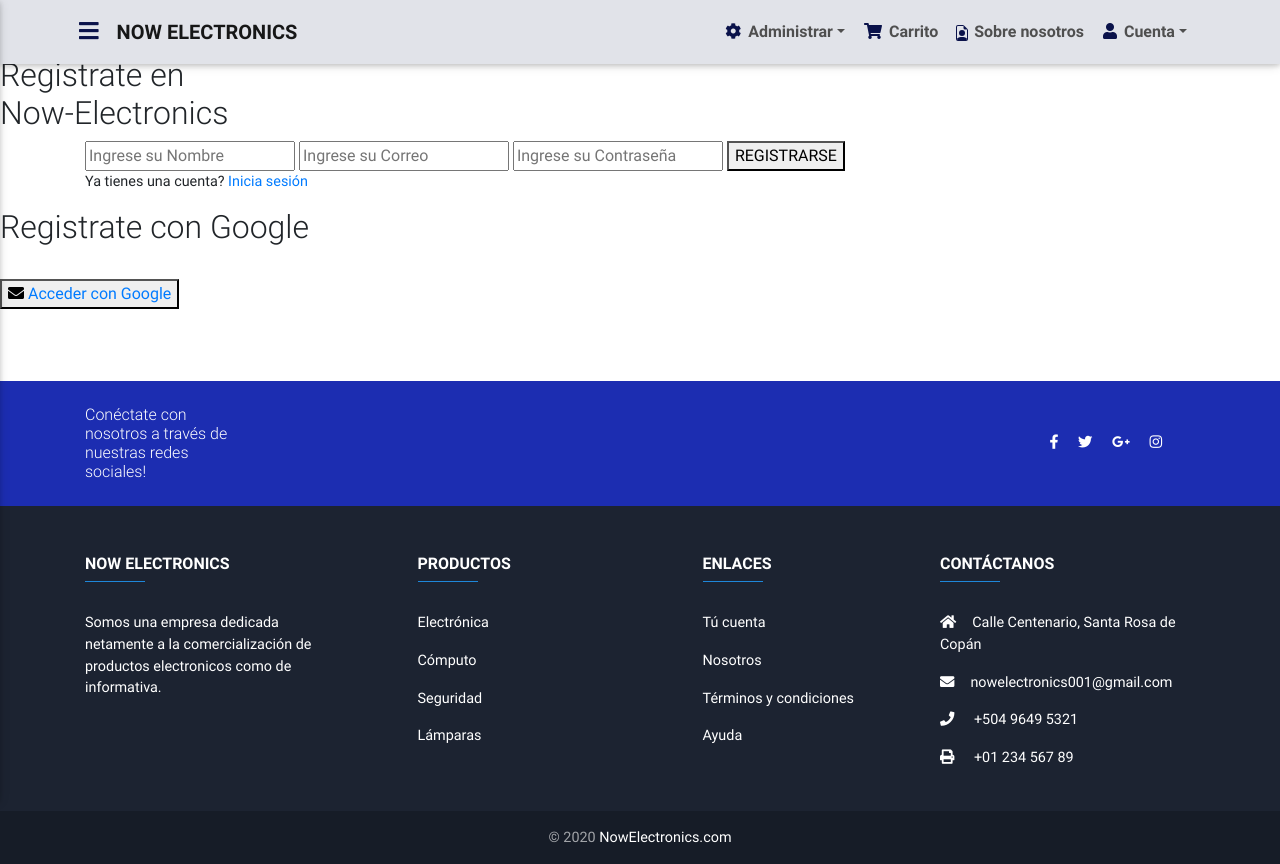
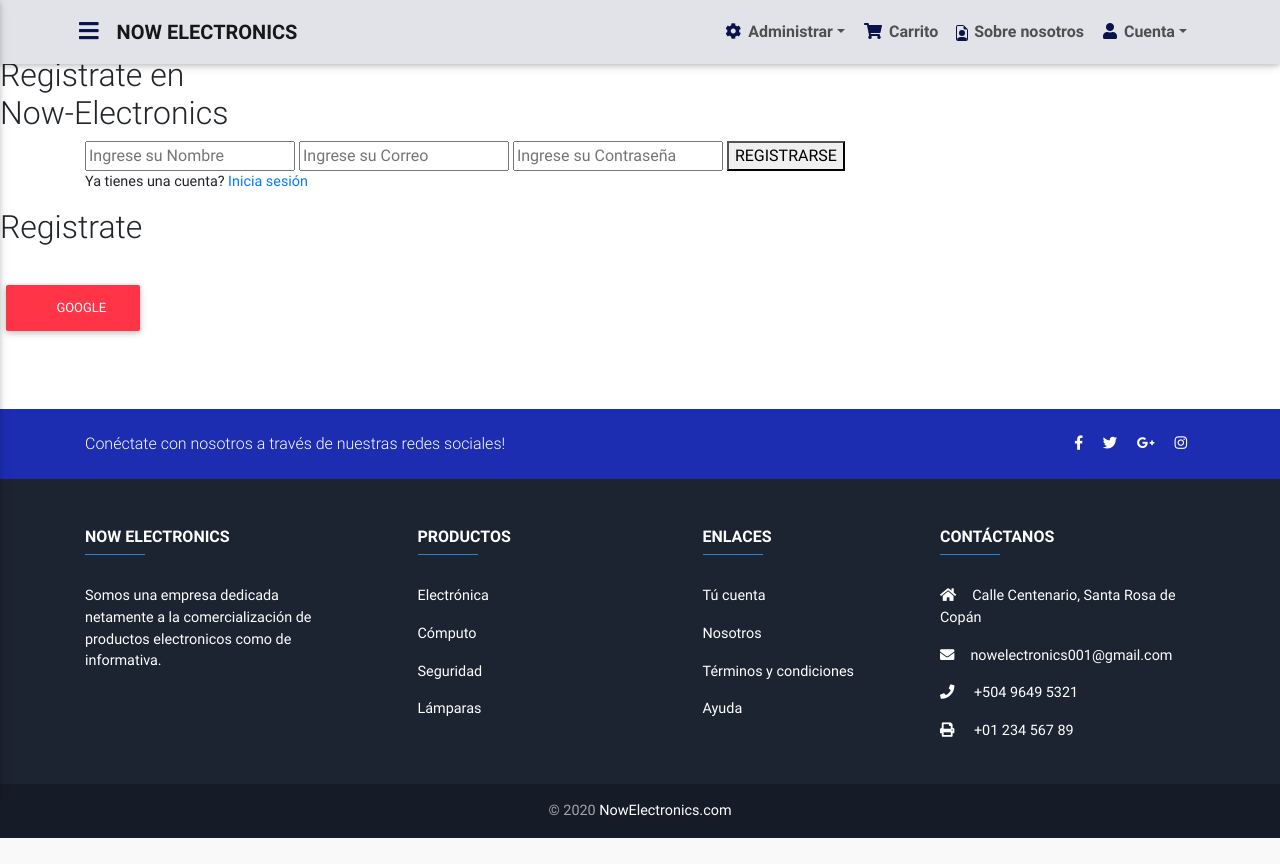
Before and after one commit to wilhenc36/Now-Electronics, a Node server app: template views/registrarse.hbs in a window 1280 px wide. After the commit the page ends 838 px from the top, so only its background shows below. Run offline with Node 20, Linux system fonts and the light colour scheme; the template is opened without the code that fills it, so the values that code supplies are empty; some libraries are stand-ins or nearby versions.

Commit message:
modificacion de la ruta y boton de registrarse

```diff
--- a/views/registrarse.hbs
+++ b/views/registrarse.hbs
@@ -17,12 +17,18 @@
           </form>
         </div>
         <div class="loging">
-          <h2>Registrate con Google</h2>
+          <h2>Registrate</h2>
           <div class="loging-items">
             <br>
-            <button class="correo"><i class="fas fa-envelope"><a
-                  href="https://accounts.google.com/signup/v2/webcreateaccount?continue=https%3A%2F%2Faccounts.google.com%2FManageAccount%3Fnc%3D1&hl=es_ES&flowName=GlifWebSignIn&flowEntry=SignUp"></i>
-              Acceder con Google </button>
+
+
+  <a href="http://localhost:5000/google" class="btn btn-danger"><span class="fa fa-google-plus"></span> Google</a>
+
+
+
+
+
+
           </div>
         </div>
       </div>
```
